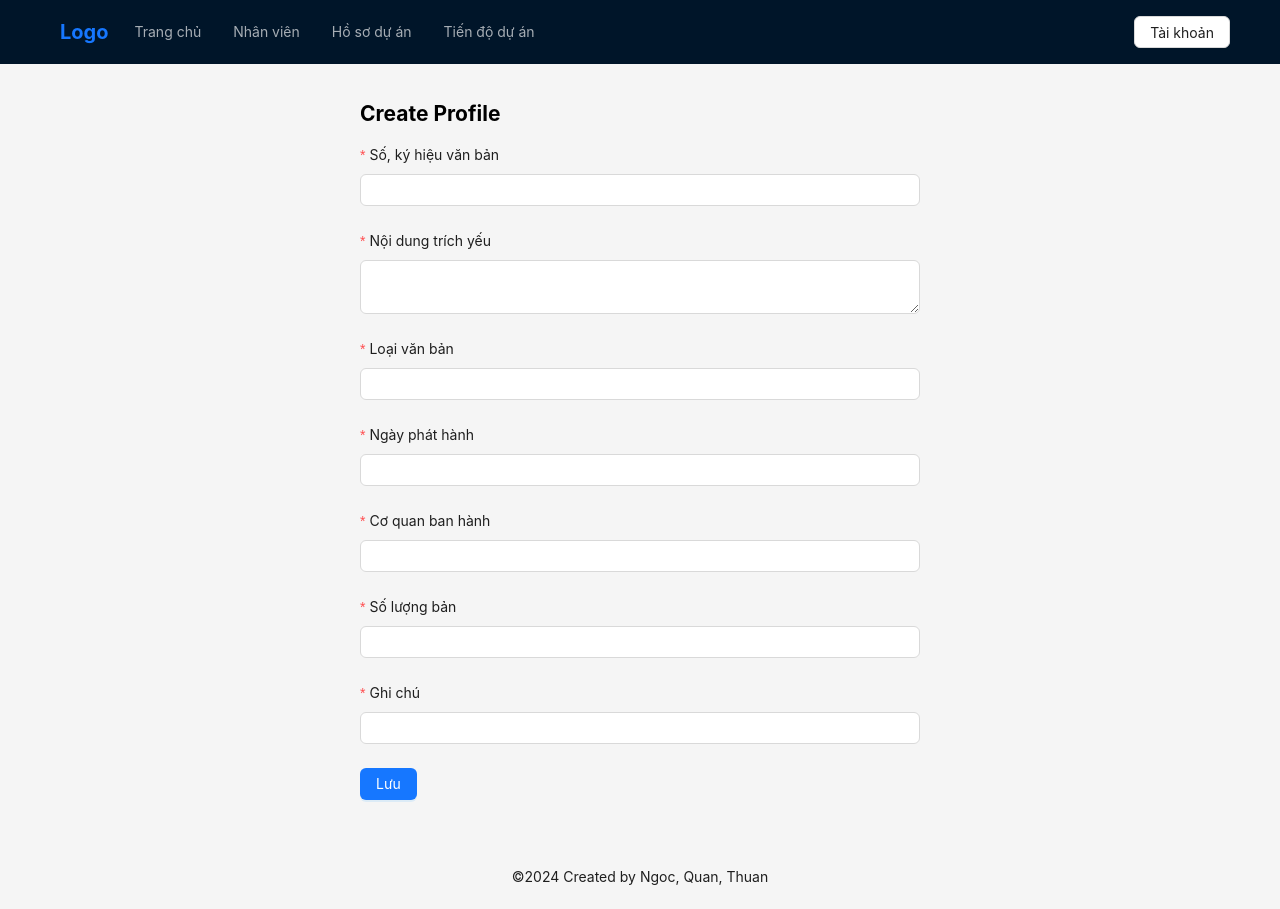
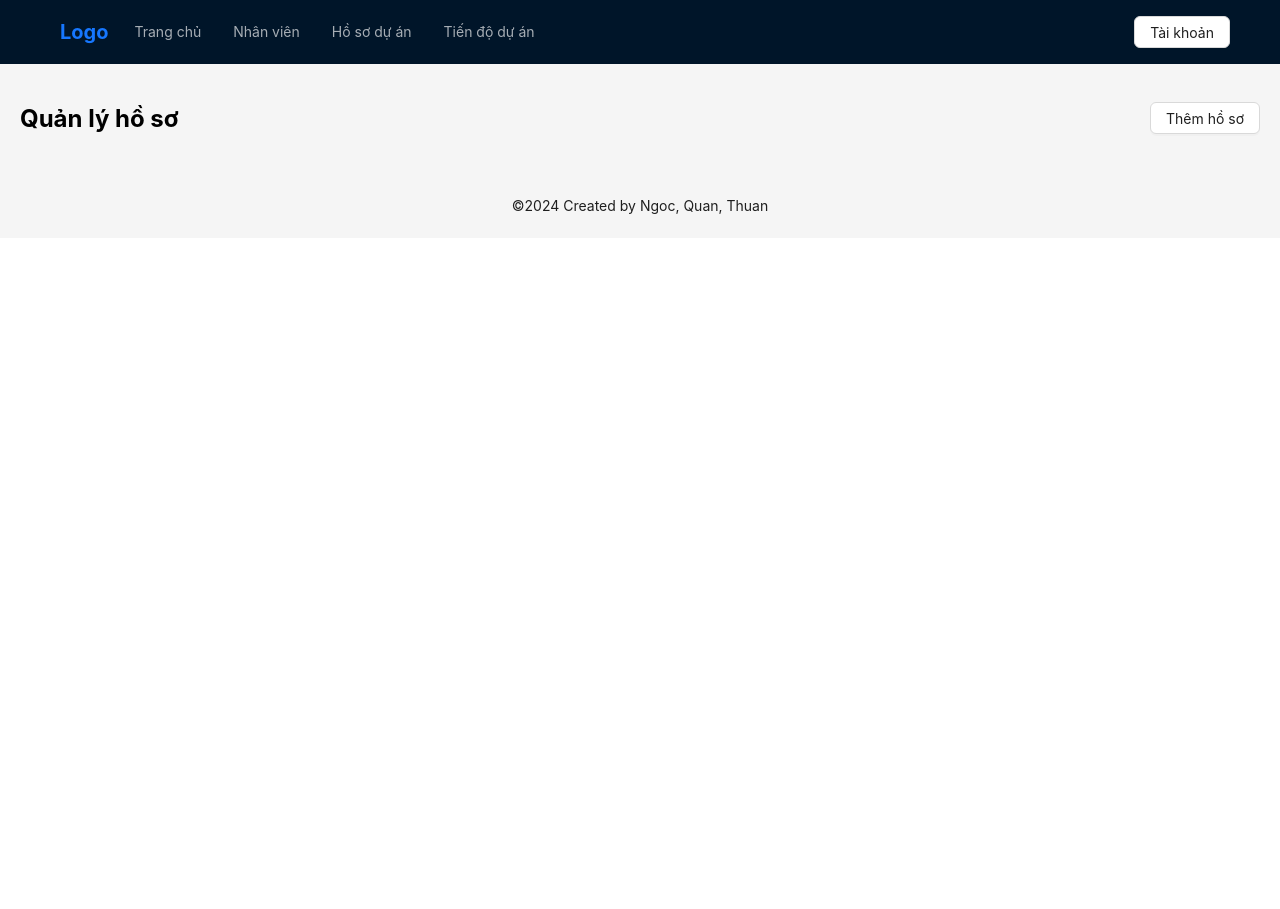
Before and after one commit to HongNgoc1408/QuanLyTienDoDuAn_Frontend, a React (Create React App) app: page /profile in a window 1280 px wide. After the commit the page ends 800 px from the top, so only its background shows below. Built offline with nearby package versions, Linux system fonts and the light colour scheme.

Commit message:
UpdateProfilePage

```diff
--- a/src/components/MenuComponent/MenuComponent.js
+++ b/src/components/MenuComponent/MenuComponent.js
@@ -25,36 +25,36 @@ const items = [
         Hồ sơ dự án
       </a>
     ),
-    children: [
-      {
-        type: "group",
-        label: "Item 1",
-        children: [
-          {
-            label: "Option 1",
-            key: "setting:1",
-          },
-          {
-            label: "Option 2",
-            key: "setting:2",
-          },
-        ],
-      },
-      {
-        type: "group",
-        label: "Item 2",
-        children: [
-          {
-            label: "Option 3",
-            key: "setting:3",
-          },
-          {
-            label: "Option 4",
-            key: "setting:4",
-          },
-        ],
-      },
-    ],
+    // children: [
+    //   {
+    //     type: "group",
+    //     label: "Item 1",
+    //     children: [
+    //       {
+    //         label: "Option 1",
+    //         key: "setting:1",
+    //       },
+    //       {
+    //         label: "Option 2",
+    //         key: "setting:2",
+    //       },
+    //     ],
+    //   },
+    //   {
+    //     type: "group",
+    //     label: "Item 2",
+    //     children: [
+    //       {
+    //         label: "Option 3",
+    //         key: "setting:3",
+    //       },
+    //       {
+    //         label: "Option 4",
+    //         key: "setting:4",
+    //       },
+    //     ],
+    //   },
+    // ],
   },
   {
     key: "4",
--- /dev/null
+++ b/src/pages/ProfilePage/AddProfile/AddProfile.js
@@ -0,0 +1,50 @@
+import React, { useState } from "react";
+import ProfileForm from "../../../components/ProfileComponent/ProfileForm";
+import { addProfile } from "../../../services/ProfileService";
+
+const AddProfile = () => {
+  const [profile, setProfile] = useState({
+    title: "",
+    content: "",
+    type: "",
+    published_date: "",
+    organ: "",
+    quantity: "",
+    note: "",
+  });
+
+  const handleChange = (e) => {
+    const { name, value } = e.target;
+    setProfile((prevProfile) => ({
+      ...prevProfile,
+      [name]: value,
+    }));
+  };
+
+  const handleSubmit = () => {
+    addProfile(profile)
+      .then(() => {
+        // Xử lý sau khi thêm hồ sơ thành công
+        console.log("Profile added successfully!");
+      })
+      .catch((error) => {
+        // Xử lý khi có lỗi xảy ra
+        console.error("Error:", error);
+      });
+  };
+
+  return (
+    <div>
+      <div style={{ padding: "20px", maxWidth: "600px", margin: "0 auto" }}>
+        <h2>Thêm hồ sơ</h2>
+        <ProfileForm
+          profile={profile}
+          handleChange={handleChange}
+          handleSubmit={handleSubmit}
+        />
+      </div>
+    </div>
+  );
+};
+
+export default AddProfile;
--- /dev/null
+++ b/src/pages/ProfilePage/ProfilePage.css
@@ -0,0 +1,14 @@
+.container {
+    display: flex;
+    justify-content: space-between;
+    /* Đặt khoảng cách giữa chữ và button */
+    align-items: center;
+    /* Căn giữa theo chiều dọc */
+    padding: 20px;
+    /* Thêm khoảng đệm xung quanh */
+}
+
+.home-page {
+    font-size: 24px;
+    /* Kích thước chữ */
+}
--- a/src/pages/ProfilePage/ProfilePage.js
+++ b/src/pages/ProfilePage/ProfilePage.js
@@ -1,50 +1,21 @@
-import React, { useState } from "react";
-import ProfileForm from "../../components/ProfileComponent/ProfileForm";
-import { addProfile } from "../../services/ProfileService";
+import React from "react";
+import "./ProfilePage.css"; // Import file CSS
+import { Button } from "antd";
+import { useNavigate } from "react-router-dom";
 
-const ProfilePage = () => {
-  const [profile, setProfile] = useState({
-    title: "",
-    content: "",
-    type: "",
-    published_date: "",
-    organ: "",
-    quantity: "",
-    note: "",
-  });
+const ProfilePagePage = () => {
+  const navigate = useNavigate();
 
-  const handleChange = (e) => {
-    const { name, value } = e.target;
-    setProfile((prevProfile) => ({
-      ...prevProfile,
-      [name]: value,
-    }));
-  };
-
-  const handleSubmit = () => {
-    addProfile(profile)
-      .then(() => {
-        // Xử lý sau khi thêm hồ sơ thành công
-        console.log("Profile added successfully!");
-      })
-      .catch((error) => {
-        // Xử lý khi có lỗi xảy ra
-        console.error("Error:", error);
-      });
+  const navigateToAddProfile = () => {
+    navigate("/add-profile");
   };
 
   return (
-    <div>
-      <div style={{ padding: "20px", maxWidth: "600px", margin: "0 auto" }}>
-        <h2>Create Profile</h2>
-        <ProfileForm
-          profile={profile}
-          handleChange={handleChange}
-          handleSubmit={handleSubmit}
-        />
-      </div>
+    <div className="container">
+      <h2 className="home-page">Quản lý hồ sơ</h2>
+      <Button onClick={navigateToAddProfile}>Thêm hồ sơ</Button>
     </div>
   );
 };
 
-export default ProfilePage;
+export default ProfilePagePage;
--- a/src/router/index.js
+++ b/src/router/index.js
@@ -1,5 +1,6 @@
 import HomePage from "../pages/HomePage/HomePage";
 import NotFoundPage from "../pages/NotFound/NotFoundPage";
+import AddProfile from "../pages/ProfilePage/AddProfile/AddProfile";
 import ProfilePage from "../pages/ProfilePage/ProfilePage";
 import ProgressPage from "../pages/ProgressPage/ProgressPage";
 import UserPage from "../pages/UserPage/UserPage";
@@ -26,9 +27,22 @@ const routes = [
   },
   {
     path: "/profile",
-    name: "ProfilePage",
+    name: "Profile",
     page: ProfilePage,
     isShowHeader: true,
+  },
+  {
+    path: "/add-profile",
+    name: "AddProfile",
+    page: AddProfile,
+    isShowHeader: true,
+  },
+  {
+    path: "/user",
+    name: "UserPage",
+    page: UserPage,
+    isShowHeader: true,
+    isShowFooter: true,
   },
   {
     path: "*",
```
